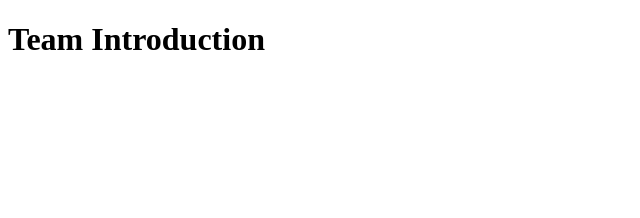
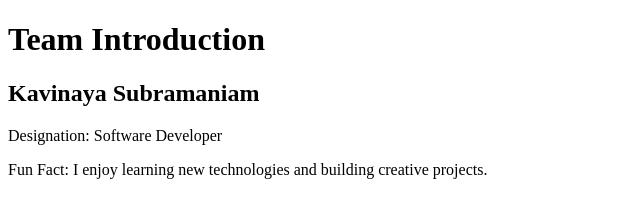
Before and after one commit to Kavinaya-12/team-intro, a plain HTML site: page index.html in a window 1280 px wide. Shown: the whole page, without its empty margins (0-640 px from the left). Drawn offline with Linux system fonts and the light colour scheme.

Commit message:
Added my introduction0

```diff
--- a/index.html
+++ b/index.html
@@ -6,5 +6,10 @@
 </head>
 <body>
     <h1>Team Introduction</h1>
+    <div>
+    <h2>Kavinaya Subramaniam</h2>
+    <p>Designation: Software Developer</p>
+    <p>Fun Fact: I enjoy learning new technologies and building creative projects.</p>
+</div>
 </body>
 </html>
```
